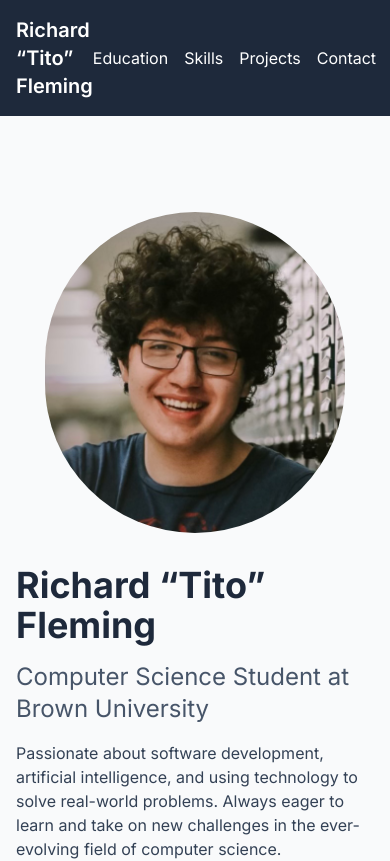
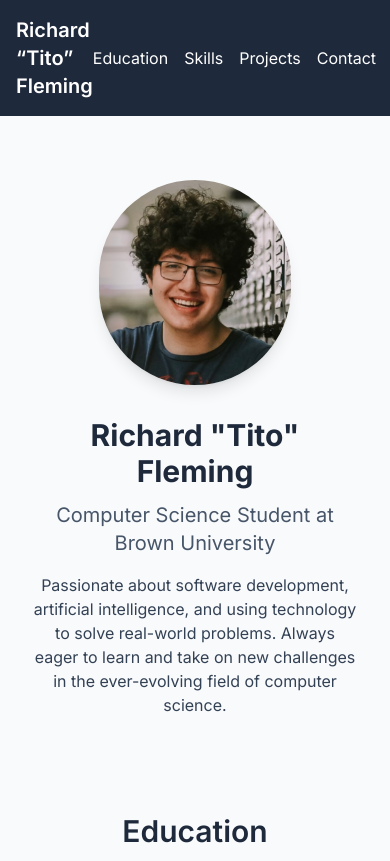
Before and after one commit to TitusFleming/my-website, a Next.js app: page / in a window 390 px wide. Shown: the top 861 px of the page. Built offline with nearby package versions, Linux system fonts and the light colour scheme.

Commit message:
fixed mobile use

```diff
--- a/src/components/Intro.tsx
+++ b/src/components/Intro.tsx
@@ -2,24 +2,27 @@ import Image from 'next/image';
 
 export default function Intro() {
   return (
-    <section className="py-16 flex flex-col md:flex-row items-center">
-      <div className="md:w-1/2 mb-8 md:mb-0">
+    <section className="py-8 md:py-16 flex flex-col items-center">
+      <div className="max-w-4xl w-full px-4 flex flex-col md:flex-row items-center gap-8">
+        <div className="w-48 md:w-64 flex-shrink-0">
           <Image
             src="/Tito.png"
-          alt="Richard “Tito” Fleming"
+            alt="Richard 'Tito' Fleming"
             width={300}
             height={300}
-          className="rounded-full"
+            className="rounded-full shadow-lg"
+            priority
           />
         </div>
-      <div className="md:w-1/2">
-        <h1 className="text-4xl font-bold text-slate-800 mb-4">Richard “Tito” Fleming</h1>
-        <h2 className="text-2xl text-slate-600 mb-4">Computer Science Student at Brown University</h2>
-        <p className="text-slate-700">
+        <div className="text-center md:text-left">
+          <h1 className="text-3xl md:text-4xl font-bold text-slate-800 mb-3">Richard "Tito" Fleming</h1>
+          <h2 className="text-xl md:text-2xl text-slate-600 mb-4">Computer Science Student at Brown University</h2>
+          <p className="text-slate-700 max-w-2xl">
             Passionate about software development, artificial intelligence, and using technology to solve real-world problems.
             Always eager to learn and take on new challenges in the ever-evolving field of computer science.
           </p>
         </div>
+      </div>
     </section>
   );
 }
```
Lines whose indentation alone changed are shown as unchanged.
